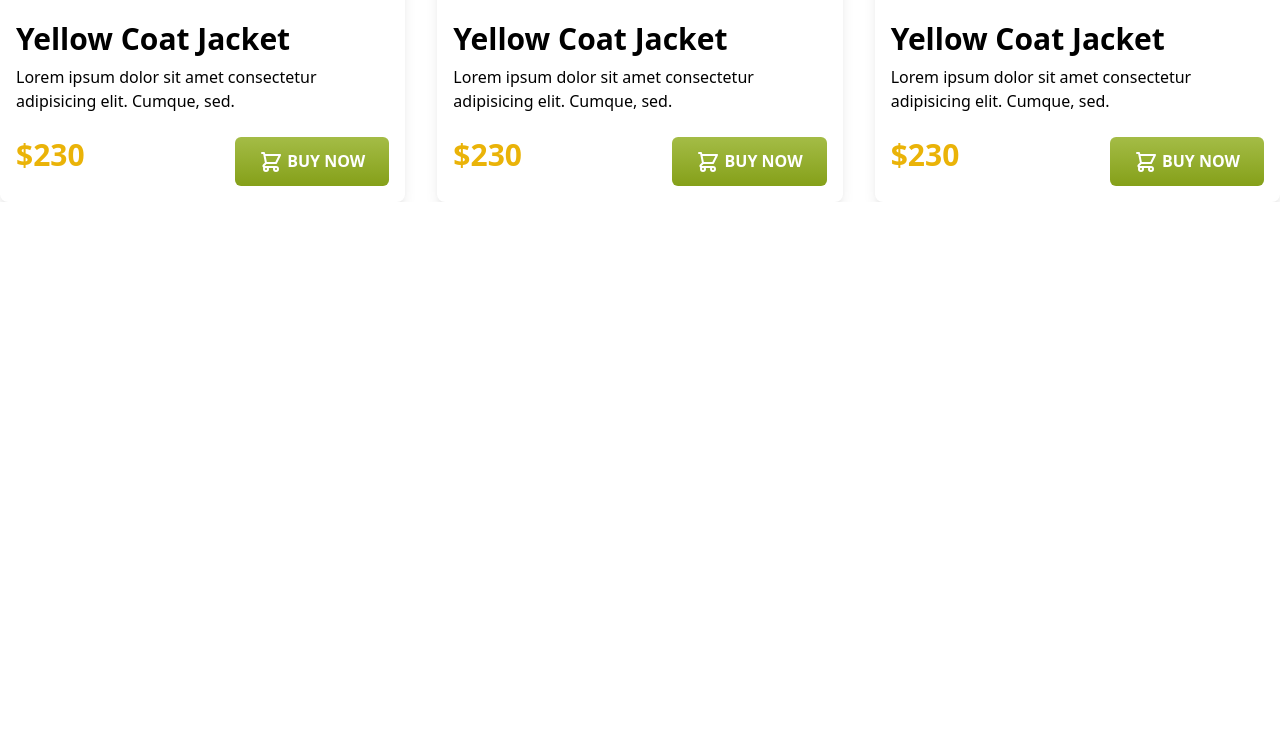
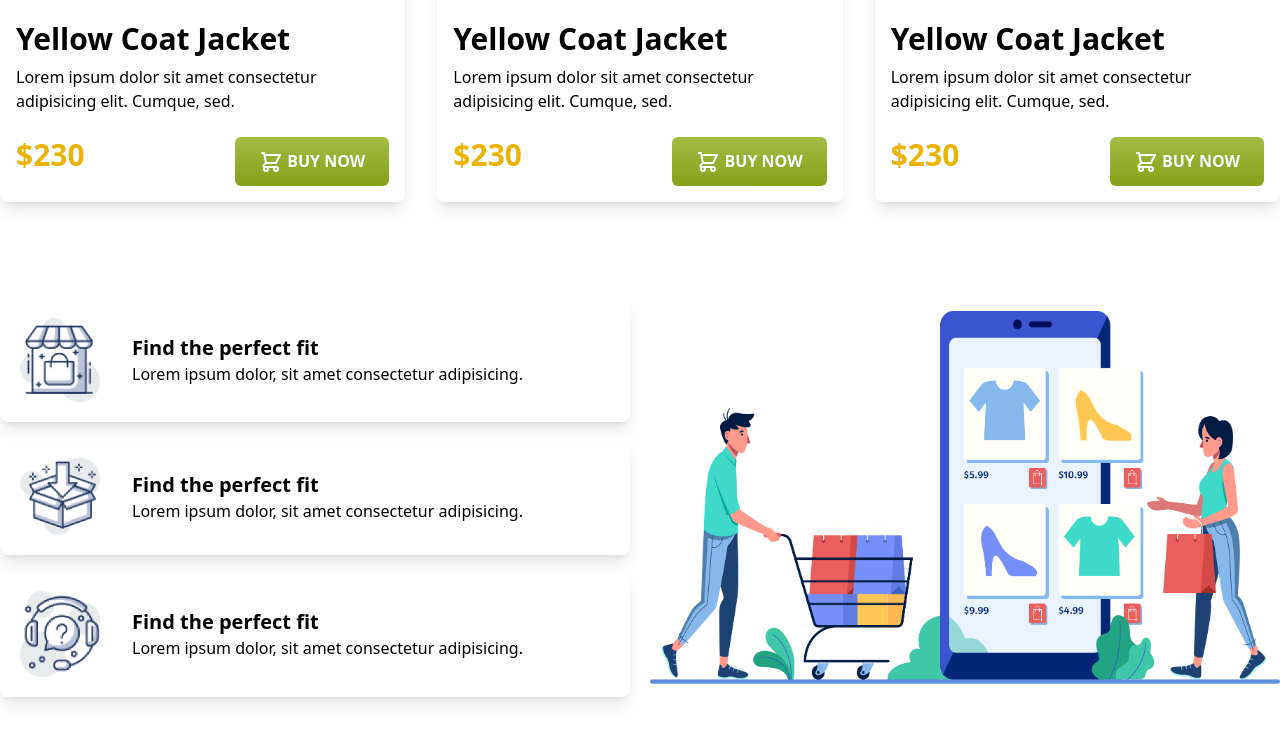
Before and after one commit to learnertariq/penguin-fashion-with-tailwind, a plain HTML site: page index.html in a window 1280 px wide. Shown: the part 1913-2656 px from the top of the page. Before the commit the page ends 2115 px from the top, so only its background shows below. Drawn offline with nearby package versions, Linux system fonts and the light colour scheme.

Commit message:
add benifits or features section

```diff
--- a/index.html
+++ b/index.html
@@ -469,9 +469,66 @@
           </div>
         </section>
       </section>
+
+      <!-- Features Section -->
+      <section class="features mt-24">
+        <div class="container mx-auto flex flex-col-reverse sm:flex-row items-center gap-5">
+          <div class="features__info flex flex-col gap-4 w-full sm:w-1/2">
+            <div
+              class="feature flex items-center gap-8 p-5 rounded-lg shadow-lg"
+            >
+              <img
+
+                src="./icons/image 12.png"
+                alt=""
+                class="feature__img w-20"
+              />
+              <div class="feature__text">
+                <h3 class="text-xl font-bold">Find the perfect fit</h3>
+                <p>Lorem ipsum dolor, sit amet consectetur adipisicing.</p>
+              </div>
+            </div>
+            <div
+              class="feature flex items-center gap-8 p-5 rounded-lg shadow-lg"
+            >
+              <img
+
+                src="./icons/image 13.png"
+                alt=""
+                class="feature__img w-20"
+              />
+              <div class="feature__text">
+                <h3 class="text-xl font-bold">Find the perfect fit</h3>
+                <p>Lorem ipsum dolor, sit amet consectetur adipisicing.</p>
+              </div>
+            </div>
+            <div
+              class="feature flex items-center gap-8 p-5 rounded-lg shadow-lg"
+            >
+              <img
+
+                src="./icons/image 14.png"
+                alt=""
+                class="feature__img w-20"
+              />
+              <div class="feature__text">
+                <h3 class="text-xl font-bold">Find the perfect fit</h3>
+                <p>Lorem ipsum dolor, sit amet consectetur adipisicing.</p>
+              </div>
+            </div>
+          </div>
+          <div class=" w-full sm:w-1/2">
+            <img
+              src="./images/shopping.png"
+              alt=""
+              class="features__img w-fit"
+            />
+          </div>
+        </div>
+      </section>
     </main>
 
     <!-- Footer Section -->
-    <footer></footer>
+    <footer class="mt-24"></footer>
   </body>
 </html>
```
